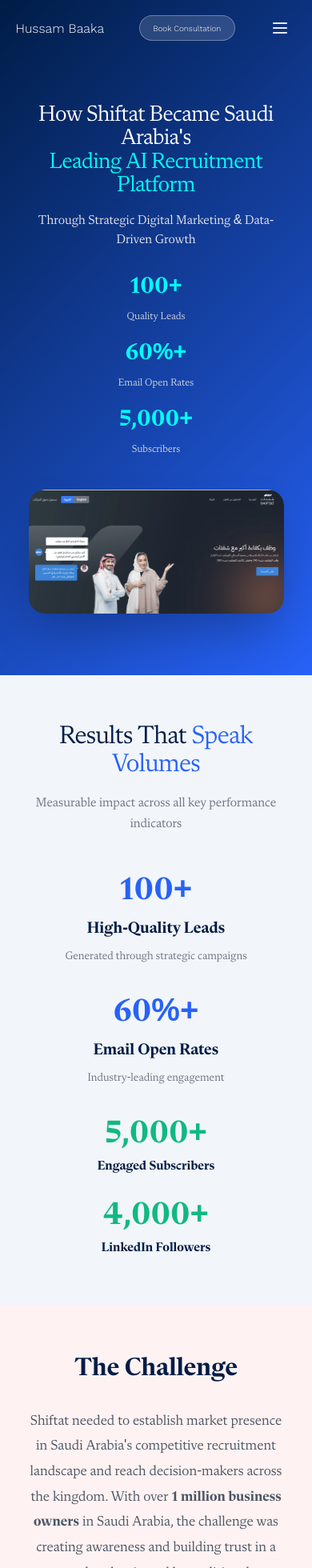
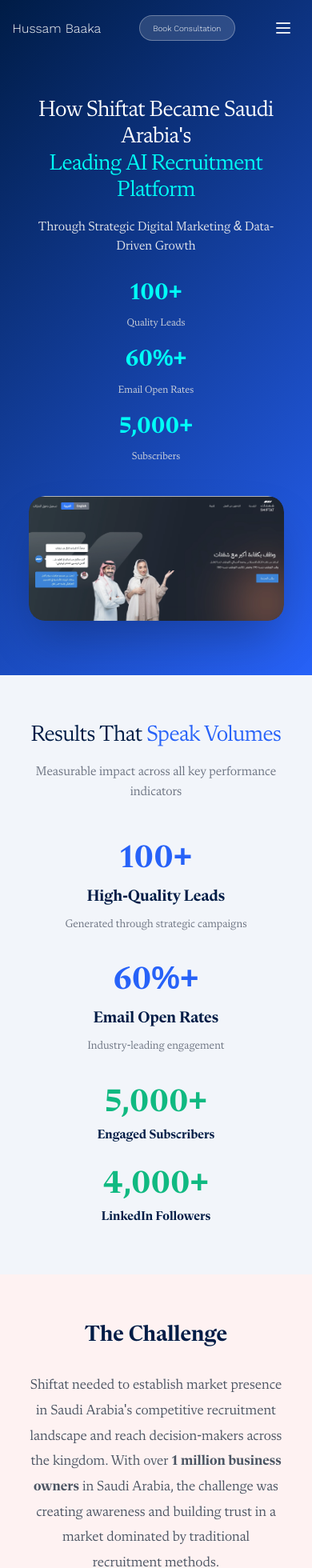
Before and after one commit to SystemSaura/hussam-portfolio, a Next.js app: page /shiftat in a window 390 px wide. Shown: the top 1960 px of the page at 80% size. Built offline with nearby package versions, Linux system fonts and the light colour scheme.

Commit message:
caseStudyPage.module.css: center Brand Awareness button below other challenge tags on mobile screens, improve mobile layout for hero title, solution cards, and social proof section

```diff
--- a/src/caseStudyPage/caseStudyPage.module.css
+++ b/src/caseStudyPage/caseStudyPage.module.css
@@ -825,6 +825,12 @@
     gap: clamp(15px, 2vw, 20px);
   }
 
+  .heroTitle {
+    line-height: 1.15;
+    hyphens: auto;
+    word-break: break-word;
+  }
+
   .primaryResults {
     flex-direction: column;
     gap: clamp(40px, 5vw, 50px);
@@ -838,6 +844,83 @@
   .challengeGrid {
     grid-template-columns: 1fr;
     text-align: center;
+  }
+
+  /* Mobile-specific challenge tags layout - Center the third button */
+  .challengeTags {
+    display: grid;
+    grid-template-columns: 1fr 1fr;
+    gap: clamp(12px, 2vw, 15px);
+    justify-items: center;
+    max-width: 400px;
+    margin: 0 auto;
+  }
+
+  .challengeTag:nth-child(3) {
+    grid-column: 1 / -1;
+    justify-self: center;
+  }
+
+  /* Improve solution cards on mobile */
+  .solutionGrid {
+    grid-template-columns: 1fr;
+    gap: clamp(25px, 4vw, 30px);
+  }
+
+  .solutionCard {
+    margin: 0;
+  }
+
+  /* Improve social cards on mobile */
+  .socialGrid {
+    grid-template-columns: 1fr;
+    gap: clamp(25px, 4vw, 30px);
+  }
+
+  .socialImage {
+    height: clamp(180px, 25vw, 220px);
+  }
+
+  /* Better mobile navigation */
+  .navContainer {
+    margin: 0 clamp(12px, 4vw, 16px);
+  }
+
+  /* Improve mobile button spacing */
+  .verificationEmail,
+  .ctaButton {
+    padding: clamp(14px, 2vw, 18px) clamp(30px, 5vw, 40px);
+    font-size: clamp(14px, 1.6vw, 16px);
+  }
+}
+
+@media (max-width: 480px) {
+  /* Extra small screens - further optimizations */
+  .challengeTags {
+    grid-template-columns: 1fr;
+    gap: clamp(10px, 2vw, 12px);
+    max-width: 280px;
+  }
+
+  .challengeTag:nth-child(3) {
+    grid-column: 1;
+  }
+
+  .challengeTag {
+    font-size: clamp(0.85rem, 1vw, 0.9rem);
+    padding: clamp(8px, 1vw, 10px) clamp(16px, 2vw, 20px);
+  }
+
+  .heroTitle {
+    line-height: 1.2;
+  }
+
+  .sectionTitle {
+    font-size: clamp(1.75rem, 2.5vw, 2rem);
+  }
+
+  .resultsMainHeading {
+    font-size: clamp(28px, 6vw, 36px);
   }
 }
 
```
